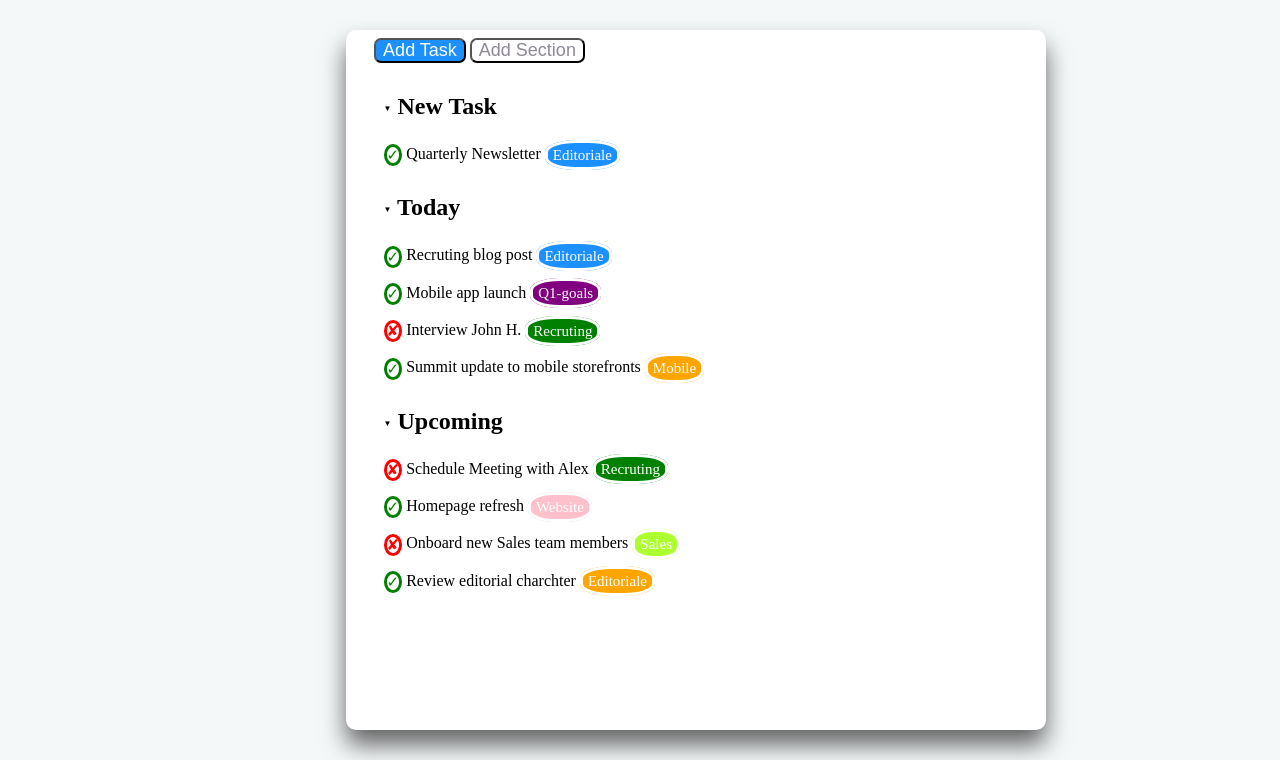
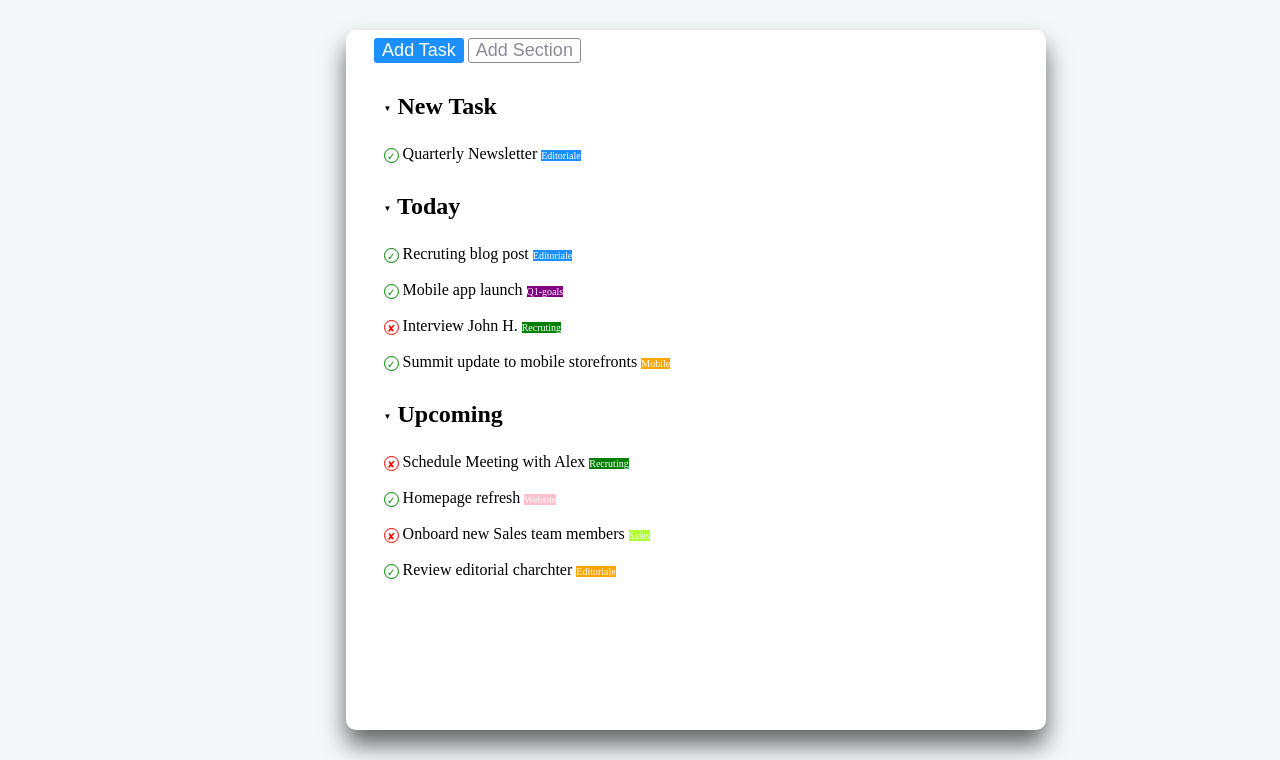
Before and after one commit to antonionovelli92/html-css-toboolist, a plain HTML site: page index.html in a window 1280 px wide. Shown: the part 56-816 px from the top of the page. Drawn offline with Linux system fonts and the light colour scheme.

Commit message:
fix post lesson

```diff
--- a/css/style.css
+++ b/css/style.css
@@ -58,6 +58,7 @@ div {
 #bottons {
     text-align: left;
     margin-left: 3%;
+
     /* border-style: solid;
     border-bottom: 2px;
     border-color: #8F8897; */
@@ -66,9 +67,10 @@ div {
 }
 #botton-task, #botton-section{
     font-size: 18px;
-    border-radius: 7px;
-    padding: 0px 7px;
+    border-radius: 3px;
+    padding: 1px 7px;
     cursor: pointer;
+    border: 1px solid transparent;
     /* border: 1px, solid, gray; */
 
 }
@@ -77,10 +79,12 @@ div {
 #botton-task {
     background-color: #1C90FF;
     color: white;
+
 }
 #botton-section{
     color: #8F8897;
     background-color: white;
+    border: 1px solid currentColor;
 }
 /* lista */
 #lista{
@@ -114,22 +118,28 @@ li{
 
 }
 .verde {
+    width: 15px;
+    height: 15px;
+    border: 1px solid green;
+    border-radius: 50%;
+    display: inline-block;
+    font-size: 10px;
+    line-height: 15px;
+    vertical-align: middle;
+    text-align: center;
     color: green;
-    background-color: white;
-    font-size: 15px;
-    height: 50px;
-    width: 50px;
-    border-radius: 50%;
-    border: solid;
 }
 .rosso {
+    width: 15px;
+    height: 15px;
+    border: 1px solid red;
+    border-radius: 50%;
+    display: inline-block;
+    font-size: 10px;
+    line-height: 15px;
+    vertical-align: middle;
+    text-align: center;
     color: red;
-    background-color: white;
-    font-size: 15px;
-    height: 50px;
-    width: 50px;
-    border-radius: 50%;
-    border: solid;
 }
 /* colori etichette */
 #editoriale{
@@ -155,13 +165,8 @@ li{
 
 
 .etichetta {
-    font-size: 15px;
-    height: 40px;
-    width: 40px;
-    border-radius: 41%;
-    border: solid;
-    padding: 4px 5px;
-    color: white;
+   color: white;
+   font-size: 10px;
     /* display: inline; */
 
 }
```
Also changed, not shown: 1 other file.
